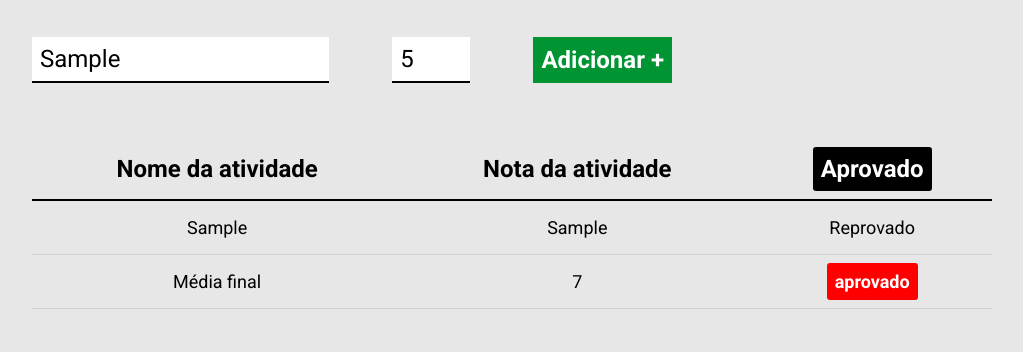
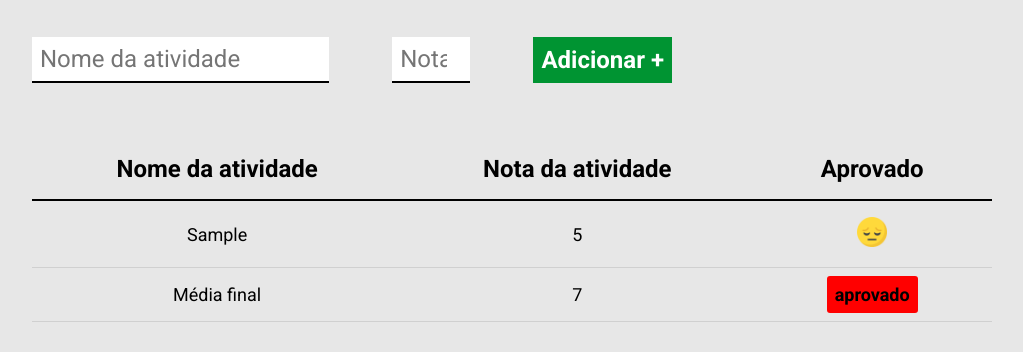
Before and after one commit to rocharicardo9/Projeto-2, a plain HTML site: page index.html in a window 1280 px wide. Both pictures are taken after typing "Sample", "5" into the empty fields and a click on the button "Adicionar +". Shown: the part 150-502 px from the top of the page, without its empty margins (128-1151 px from the left). Drawn offline with Linux system fonts and the light colour scheme; a web font is replaced by a local one.

Commit message:
feat: projeto-2

```diff
--- a/index.html
+++ b/index.html
@@ -32,11 +32,6 @@
                 </tr>
             </thead>
             <tbody>
-                <tr>
-                    <td>Atividade 1</td>
-                    <td>7</td>
-                    <td><img src="./images/aprovado.png" alt="Emoji festejando" /></td>
-                </tr>
             </tbody>
             <tfoot>
                 <tr>
--- a/main.css
+++ b/main.css
@@ -83,8 +83,7 @@ table td img {
 .resultado {
     padding: 8px;
     font-weight: bold;
-    color:#fff;
-    background-color:#000;
+    color:#000;
     border-radius: 3px;
 }
 
--- a/main.js
+++ b/main.js
@@ -1,16 +1,25 @@
 const form = document.getElementById('form-atividade');
+const imgAprovado = '<img src="./images/aprovado.png" alt="Emoji celebrando" />';
+const imgReprovado = '<img src="./images/reprovado.png" alt="Emoji decepcionado" />';
+linhas = '';
+
 form.addEventListener('submit', function(e) {
     e.preventDefault();
 
     const inputNomeAtividade = document.getElementById('nome-atividade');
     const inputNotaAtividade = document.getElementById('nota-atividade');
 
-    let linha = '<tr>'
+    let linha = '<tr>';
     linha += `<td>${inputNomeAtividade.value}</td>`;
-    linha += `<td>${inputNomeAtividade.value}</td>`;
-    linha += `<td>${inputNotaAtividade.value >= 7 ? `Aprovado` : `Reprovado`}</td>`;
+    linha += `<td>${inputNotaAtividade.value}</td>`;
+    linha += `<td>${inputNotaAtividade.value >= 7 ? imgAprovado : imgReprovado}</td>`;
     linha += `</tr>`;
 
-    const corpoTabela = document.querySelector(`tbody`);
-    corpoTabela.innerHTML = linha;
+    linhas += linha;
+
+    const corpoTabela = document.querySelector('tbody');
+    corpoTabela.innerHTML = linhas;
+
+    inputNomeAtividade.value = '';
+    inputNotaAtividade.value = '';
 });
```
